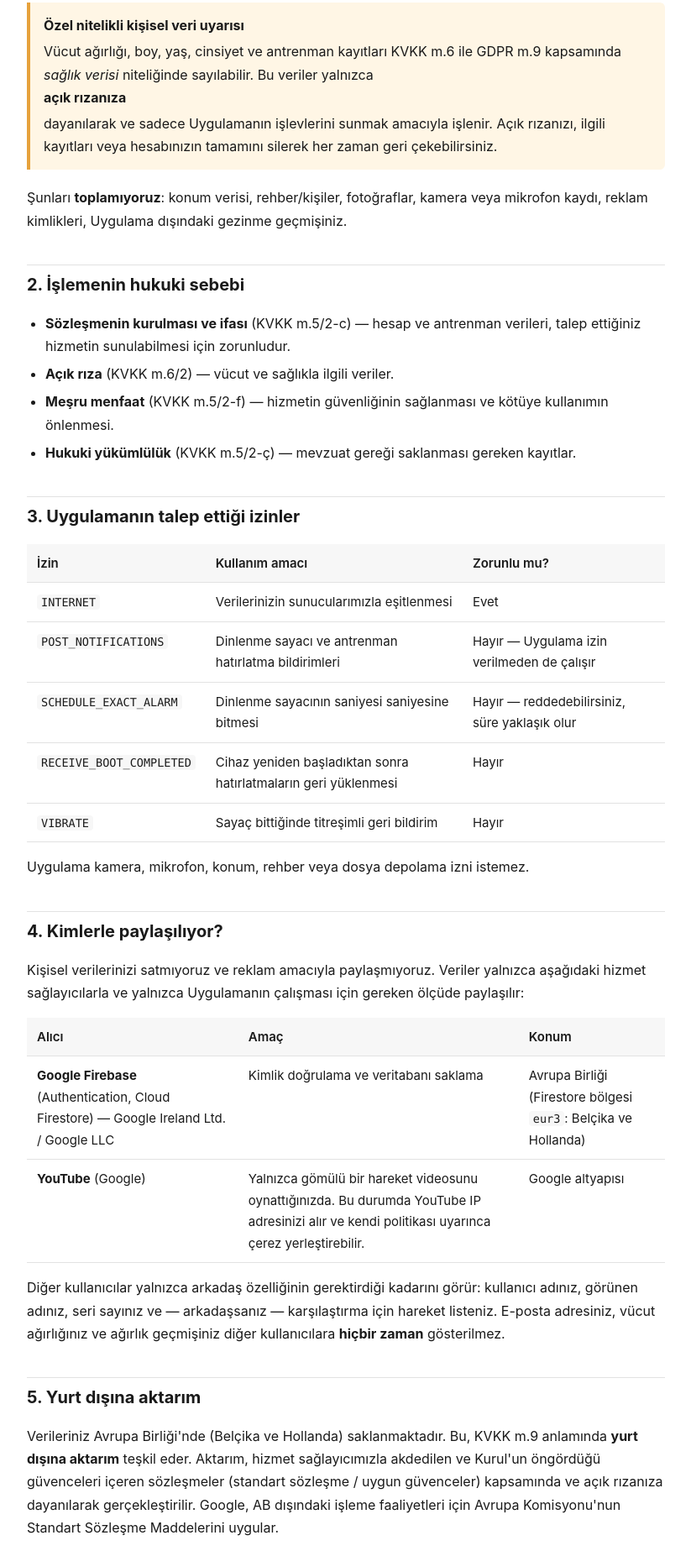
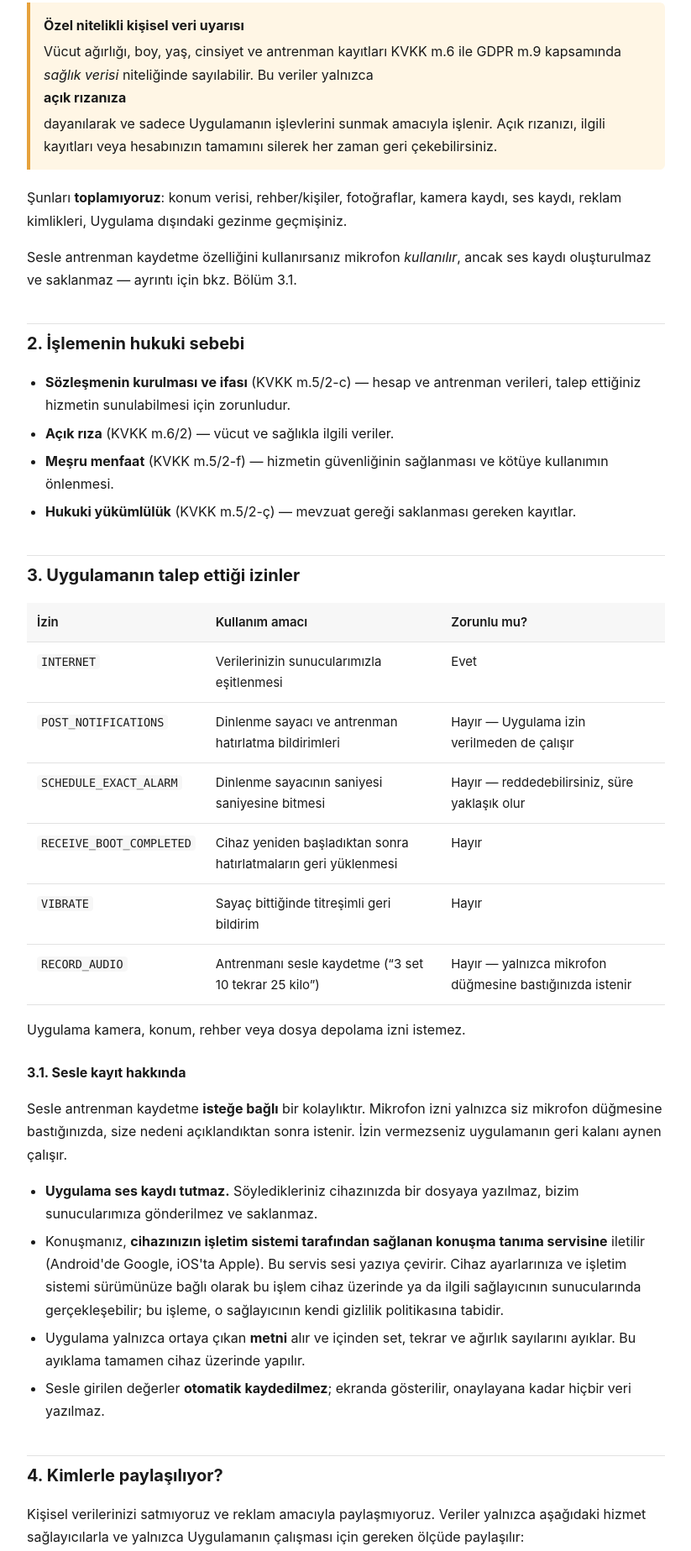
Before and after one commit to erkinavcii/project-configs, a plain HTML site: page GymProgressTracker/privacy.html in a window 1280 px wide. Shown: the part 1341-3188 px from the top of the page at 84% size, without its empty margins (228-1051 px from the left). Drawn offline with Linux system fonts and the light colour scheme.

Commit message:
GymProgressTracker: mikrofon izni gizlilik metnine islendi
Sesle antrenman kaydetme ozelligi eklendigi icin sayfalardaki 'uygulama
mikrofon izni istemez' ifadesi artik YANLIS BEYAN olacakti.

- RECORD_AUDIO izin tablosuna eklendi (TR+EN), opsiyonel oldugu belirtildi
- Yeni 3.1 bolumu: uygulama ses kaydi TUTMAZ; konusma, cihazin isletim
  sistemi tarafindan saglanan tanima servisine iletilir ve cihaz/OS surumune
  gore o saglayicinin sunucularinda islenebilir - bu acikca yaziliyor,
  'cihazdan ses cikmiyor' demek yanlis olurdu
- 'toplamadiklarimiz' listesi duzeltildi

```diff
--- a/GymProgressTracker/privacy.html
+++ b/GymProgressTracker/privacy.html
@@ -230,8 +230,11 @@ amaçlı izleme <strong>bulunmuyor</strong>.</p>
   kayıtları veya hesabınızın tamamını silerek her zaman geri çekebilirsiniz.</p>
 </div>
 
-<p>Şunları <strong>toplamıyoruz</strong>: konum verisi, rehber/kişiler, fotoğraflar, kamera veya
-mikrofon kaydı, reklam kimlikleri, Uygulama dışındaki gezinme geçmişiniz.</p>
+<p>Şunları <strong>toplamıyoruz</strong>: konum verisi, rehber/kişiler, fotoğraflar, kamera kaydı,
+ses kaydı, reklam kimlikleri, Uygulama dışındaki gezinme geçmişiniz.</p>
+
+<p>Sesle antrenman kaydetme özelliğini kullanırsanız mikrofon <em>kullanılır</em>, ancak ses kaydı
+oluşturulmaz ve saklanmaz — ayrıntı için bkz. Bölüm 3.1.</p>
 
 <h2>2. İşlemenin hukuki sebebi</h2>
 
@@ -253,9 +256,29 @@ mikrofon kaydı, reklam kimlikleri, Uygulama dışındaki gezinme geçmişiniz.<
   <tr><td><code>SCHEDULE_EXACT_ALARM</code></td><td>Dinlenme sayacının saniyesi saniyesine bitmesi</td><td>Hayır — reddedebilirsiniz, süre yaklaşık olur</td></tr>
   <tr><td><code>RECEIVE_BOOT_COMPLETED</code></td><td>Cihaz yeniden başladıktan sonra hatırlatmaların geri yüklenmesi</td><td>Hayır</td></tr>
   <tr><td><code>VIBRATE</code></td><td>Sayaç bittiğinde titreşimli geri bildirim</td><td>Hayır</td></tr>
+  <tr><td><code>RECORD_AUDIO</code></td><td>Antrenmanı sesle kaydetme (&ldquo;3 set 10 tekrar 25 kilo&rdquo;)</td><td>Hayır — yalnızca mikrofon düğmesine bastığınızda istenir</td></tr>
 </table>
 
-<p>Uygulama kamera, mikrofon, konum, rehber veya dosya depolama izni istemez.</p>
+<p>Uygulama kamera, konum, rehber veya dosya depolama izni istemez.</p>
+
+<h3>3.1. Sesle kayıt hakkında</h3>
+
+<p>Sesle antrenman kaydetme <strong>isteğe bağlı</strong> bir kolaylıktır. Mikrofon izni yalnızca siz
+mikrofon düğmesine bastığınızda, size nedeni açıklandıktan sonra istenir. İzin vermezseniz
+uygulamanın geri kalanı aynen çalışır.</p>
+
+<ul>
+  <li><strong>Uygulama ses kaydı tutmaz.</strong> Söyledikleriniz cihazınızda bir dosyaya yazılmaz,
+      bizim sunucularımıza gönderilmez ve saklanmaz.</li>
+  <li>Konuşmanız, <strong>cihazınızın işletim sistemi tarafından sağlanan konuşma tanıma servisine</strong>
+      iletilir (Android'de Google, iOS'ta Apple). Bu servis sesi yazıya çevirir. Cihaz ayarlarınıza ve
+      işletim sistemi sürümünüze bağlı olarak bu işlem cihaz üzerinde ya da ilgili sağlayıcının
+      sunucularında gerçekleşebilir; bu işleme, o sağlayıcının kendi gizlilik politikasına tabidir.</li>
+  <li>Uygulama yalnızca ortaya çıkan <strong>metni</strong> alır ve içinden set, tekrar ve ağırlık
+      sayılarını ayıklar. Bu ayıklama tamamen cihaz üzerinde yapılır.</li>
+  <li>Sesle girilen değerler <strong>otomatik kaydedilmez</strong>; ekranda gösterilir, onaylayana
+      kadar hiçbir veri yazılmaz.</li>
+</ul>
 
 <h2>4. Kimlerle paylaşılıyor?</h2>
 
```
Also changed, not shown: GymProgressTracker/privacy-en.html (+25 -2 lines), 1 other file.
